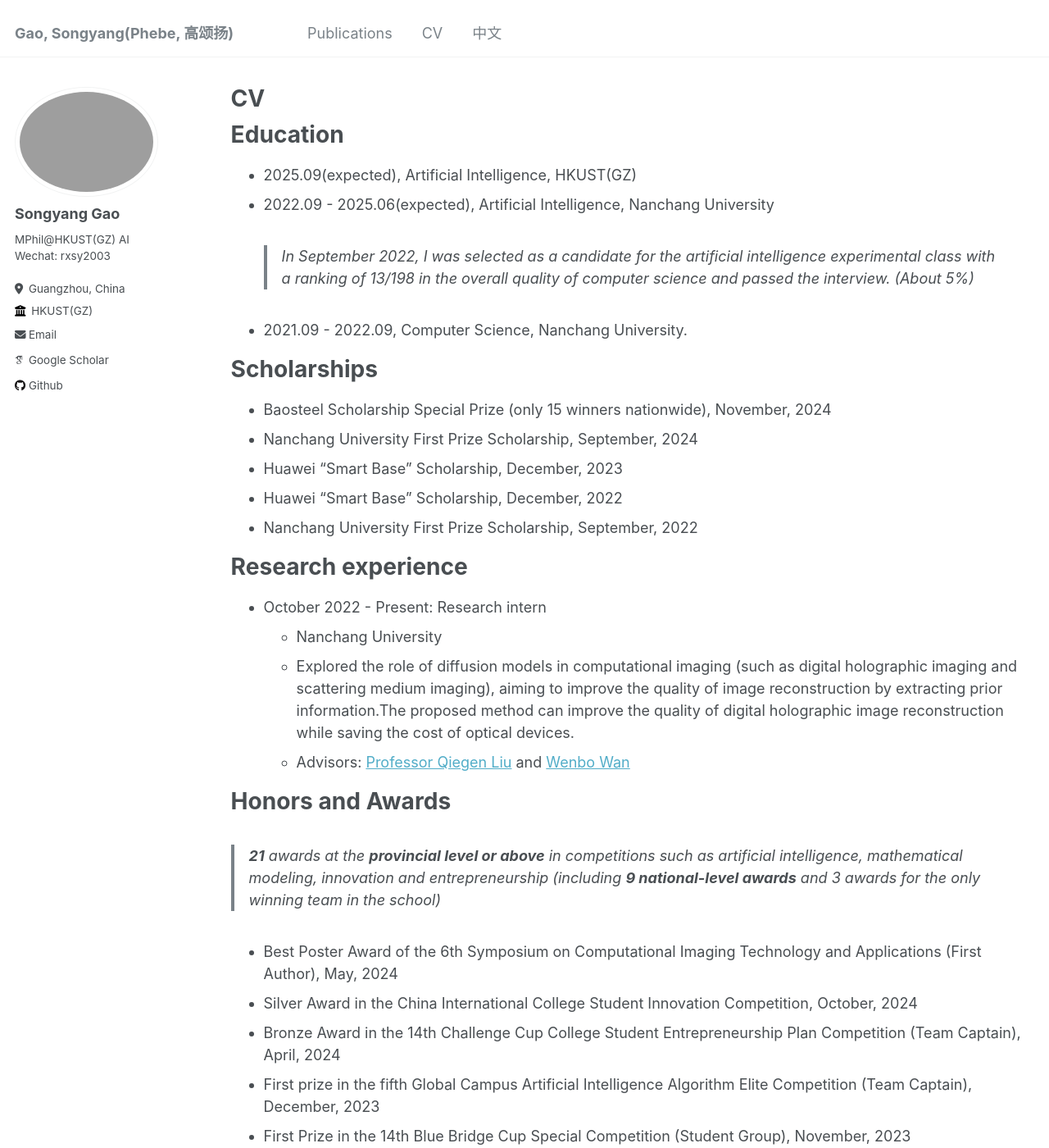
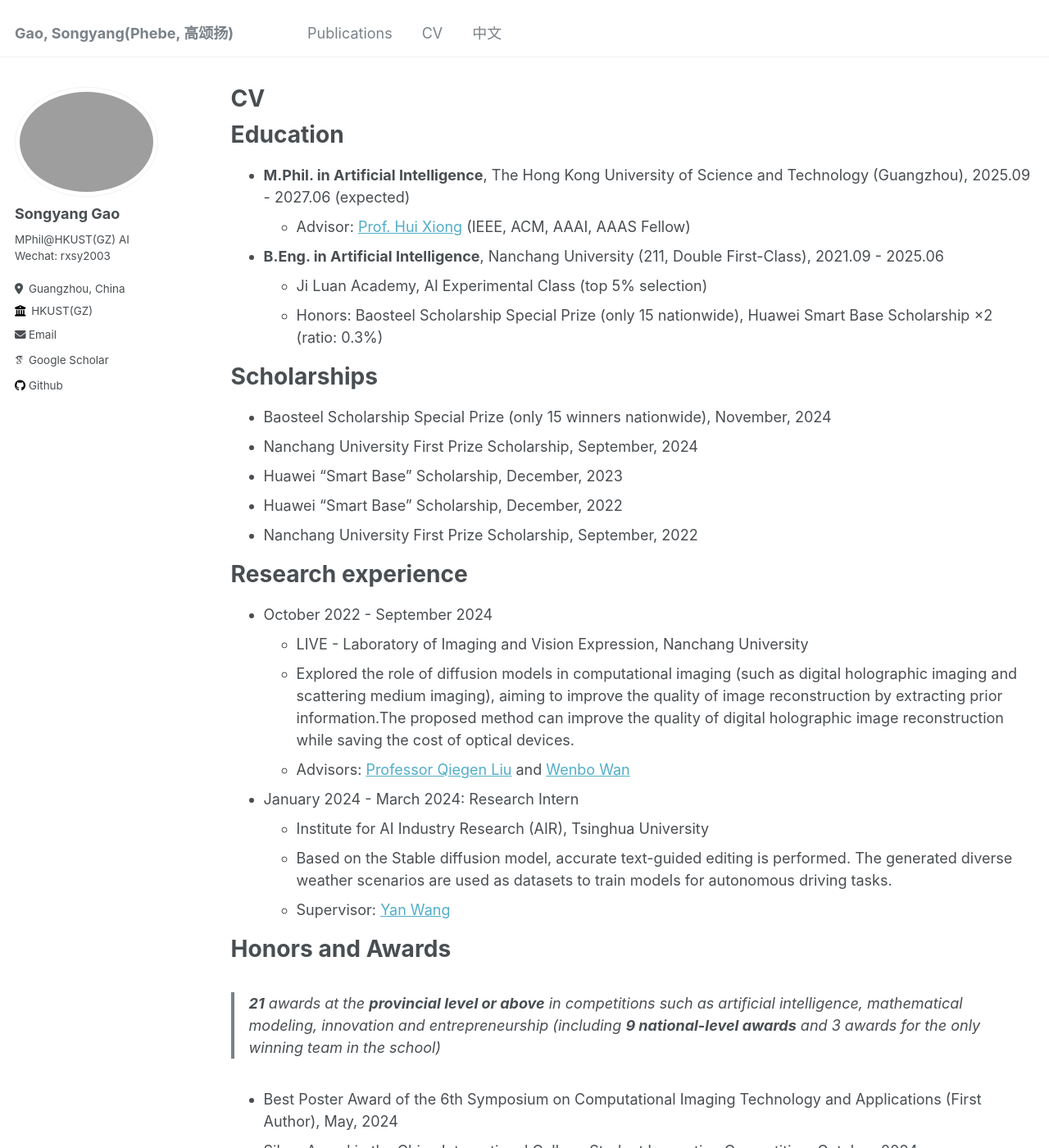
Before and after one commit to songyang0603/songyang0603.github.io, a Jekyll site: the page built from _pages/cv.md, in a window 1280 px wide and 1400 px high. Shown: the whole window at 82% size. Built offline with Jekyll 4.4.1, drawn with Linux system fonts in a browser that asks for light colours; some web fonts are replaced; some of the changed text lies outside the part shown.

Commit message:
Revise CV with updated education and experience
Updated education, research experience, honors, patents, and skills sections. Added new internships and project details.

```diff
--- a/_pages/cv.md
+++ b/_pages/cv.md
@@ -11,10 +11,11 @@ redirect_from:
 
 Education
 ======
-* 2025.09(expected), Artificial Intelligence, HKUST(GZ)
-* 2022.09 - 2025.06(expected), Artificial Intelligence, Nanchang University
-> In September 2022, I was selected as a candidate for the artificial intelligence experimental class with a ranking of 13/198 in the overall quality of computer science and passed the interview. (About 5%)
-* 2021.09 - 2022.09, Computer Science, Nanchang University.
+* **M.Phil. in Artificial Intelligence**, The Hong Kong University of Science and Technology (Guangzhou), 2025.09 - 2027.06 (expected)
+  * Advisor: [Prof. Hui Xiong](https://scholar.google.com/citations?user=cVDF1tkAAAAJ) (IEEE, ACM, AAAI, AAAS Fellow)
+* **B.Eng. in Artificial Intelligence**, Nanchang University (211, Double First-Class), 2021.09 - 2025.06
+  * Ji Luan Academy, AI Experimental Class (top 5% selection)
+  * Honors: Baosteel Scholarship Special Prize (only 15 nationwide), Huawei Smart Base Scholarship ×2 (ratio: 0.3%)
 
 Scholarships
 ======
@@ -26,10 +27,15 @@ Scholarships
 
 Research experience
 ======
-* October 2022 - Present: Research intern
-  * Nanchang University
+* October 2022 - September 2024
+  * LIVE - Laboratory of Imaging and Vision Expression, Nanchang University
   * Explored the role of diffusion models in computational imaging (such as digital holographic imaging and scattering medium imaging), aiming to improve the quality of image reconstruction by extracting prior information.The proposed method can improve the quality of digital holographic image reconstruction while saving the cost of optical devices.
   * Advisors: [Professor Qiegen Liu](https://github.com/yqx7150/yqx7150.github.com) and [Wenbo Wan](https://teacher.ncu.edu.cn/publish/wanwenbo/)
+
+* January 2024 - March 2024: Research Intern
+  * Institute for AI Industry Research (AIR), Tsinghua University
+  * Based on the Stable diffusion model, accurate text-guided editing is performed. The generated diverse weather scenarios are used as datasets to train models for autonomous driving tasks.
+  * Supervisor: [Yan Wang](https://yanwang202199.github.io/)
 
 Honors and Awards
 ======
@@ -56,8 +62,9 @@ Publications
 
 Invent patents
 ======
-* A Sparse Digital Holographic Image Reconstruction Method (student first author), Entered the substantive examination stage on May 24
-* A dual-channel prior-constrained multi-distance lensless digital holographic reconstruction method (student first author), in the application
+* H. Xiong, Y. Xia, **S. Gao**. "Intelligent Encapsulation and Controlled Release System for Big Scientific Data Based on Multi-Stage Workflow and Stream Computing." (Filed, 2025)
+* W. Wan, **S. Gao**, B. Wang, W. Xu, Q. Liu. "A Dual-Channel Prior-Constrained Multi-Distance Lensless Digital Holographic Reconstruction Method." ZL 2024107267996. (Student First Author, **Granted**)
+* W. Wan, **S. Gao**, Z. Zhang, W. Xu, L. Zhang, Q. Liu. "A Sparse Digital Holographic Image Reconstruction Method." ZL 202410464769.2. (Student First Author, **Granted**)
 
 National College Students Innovation and Entrepreneurship Training Program
 ======
@@ -73,6 +81,11 @@ Academic practice
 * Outstanding Academic Correspondent in CAAI Transactions on Intelligence Technology, January, 2024 - May, 2024
 * Internship at the winter camp of Institute for AI Industry Research, Tsinghua University, January, 2024 - March, 2024
 * Introduction to Machine Learning and Artificial Intelligence from Carnegie Mellon University (Course completed with A+ grade), December, 2022
+
+Industry Experience
+======
+* March 2025 - August 2025: AI Algorithm Research Intern
+  * Beijing Aishi Future Technology Co., Ltd.
 
 Project experience
 ======
@@ -95,9 +108,9 @@ Club experience
 
 Skills
 ======
-* Language: proficient in Python; competent in C/C++.
-* Computer Vision: Proficient in using the PyTorch framework, with the ability to reproduce mainstream deep learning algorithms such as diffusion models.
-* Tool: competent in Visio, Docker, Git.
+* Programming: Python, PyTorch, C/C++, Flink SQL, Next.js, FastAPI
+* AI/ML: Diffusion models, LLM-based agents, streaming data processing, computer vision
+* Tools: Docker, Git, Linux, Slurm, cloud deployment
 
 <!--
 Work experience
```
Also changed, not shown: other parts of _pages/cv.md (+1 -0 lines).
